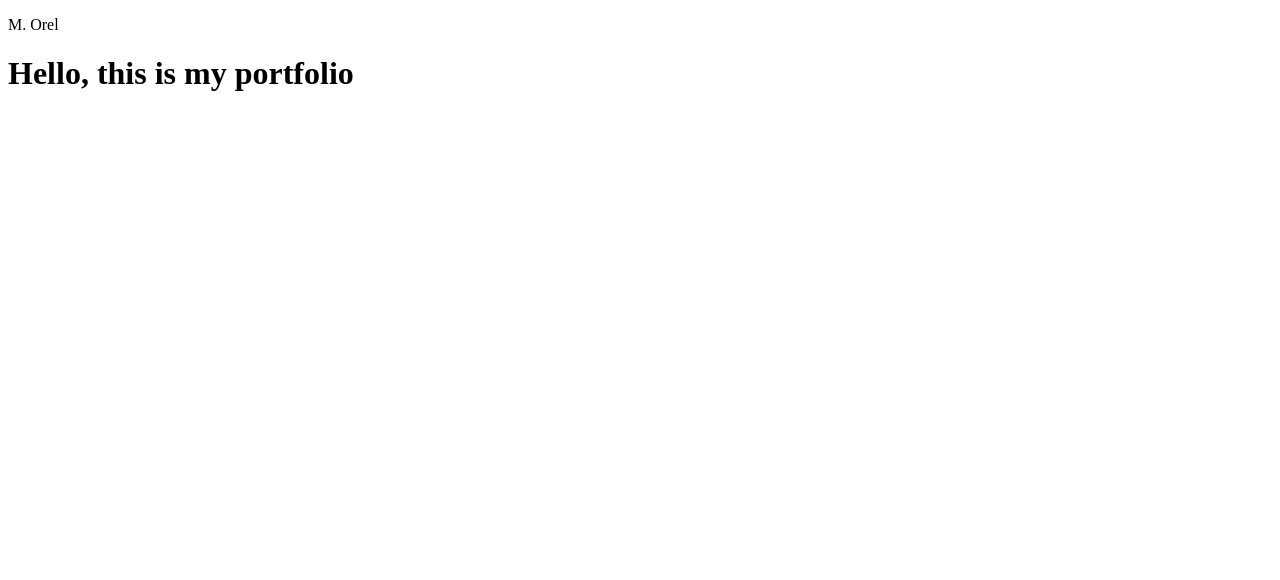
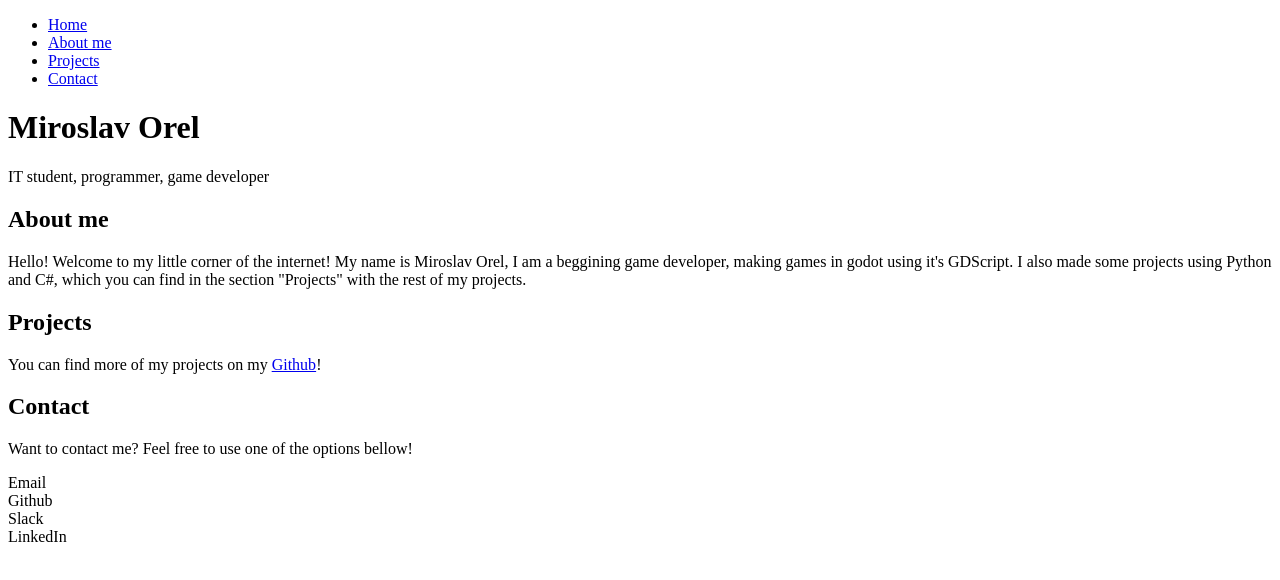
Before and after one commit to miroslavorel/my-portfolio, a plain HTML site: page index.html in a window 1280 px wide. Drawn offline with Linux system fonts and the light colour scheme.

Commit message:
Create basic structure
Created a basic structure of the website

```diff
--- a/index.html
+++ b/index.html
@@ -3,14 +3,41 @@
 <head>
     <meta charset="UTF-8">
     <meta name="viewport" content="width=device-width, initial-scale=1.0">
-    <title>Miroslav Orel</title>
+    <title>Miroslav Orel | Developer</title>
 </head>
 <body>
+    <section>
+        <nav>
+            <ul>
+                <li><a href="#home">Home</a></li>
+                <li><a href="#about-me">About me</a></li>
+                <li><a href="#projects">Projects</a></li>
+                <li><a href="contact">Contact</a></li>
+            </ul>
+        </nav>
+    </section>
     <header>
-        <p>M. Orel</p>
+        <h1>Miroslav Orel</h1>
+        <p>IT student, programmer, game developer</p>
     </header>
     <main>
-        <h1>Hello, this is my portfolio</h1>
+        <h2>About me</h2>
+        <p>Hello! Welcome to my little corner of the internet! My name is Miroslav Orel,
+            I am a beggining game developer, making games in godot using it's GDScript. I also made some projects using
+            Python and C#, which you can find in the section "Projects" with the rest of my projects.</p>
+
+        <h2>Projects</h2>
+        <div></div>
+        <p>You can find more of my projects on my <a href="https://github.com/miroslavorel">Github</a>!</p>
+
+        <h2>Contact</h2>
+        <p>Want to contact me? Feel free to use one of the options bellow!</p>
+        <section>
+            <div>Email</div>
+            <div>Github</div>
+            <div>Slack</div>
+            <div>LinkedIn</div>
+        </section>
     </main>
 </body>
 </html>
```
